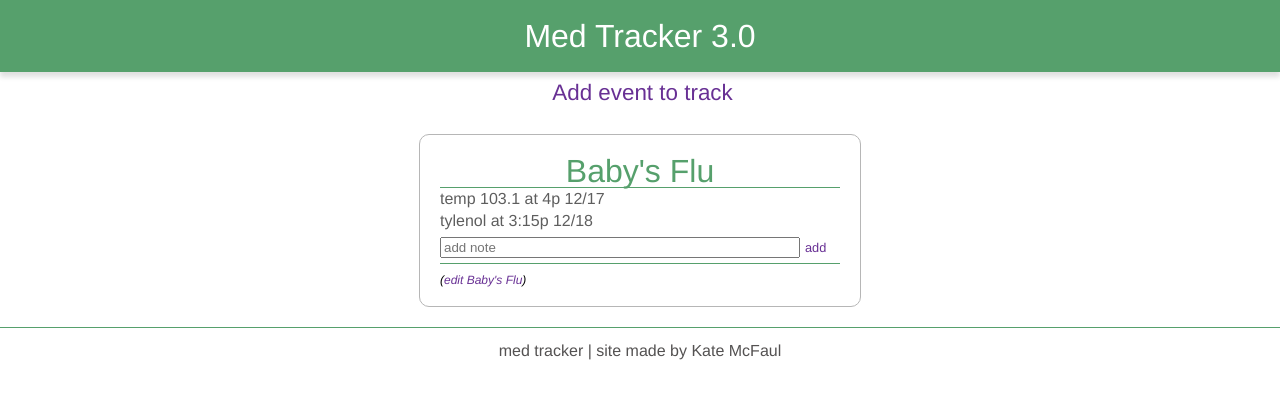
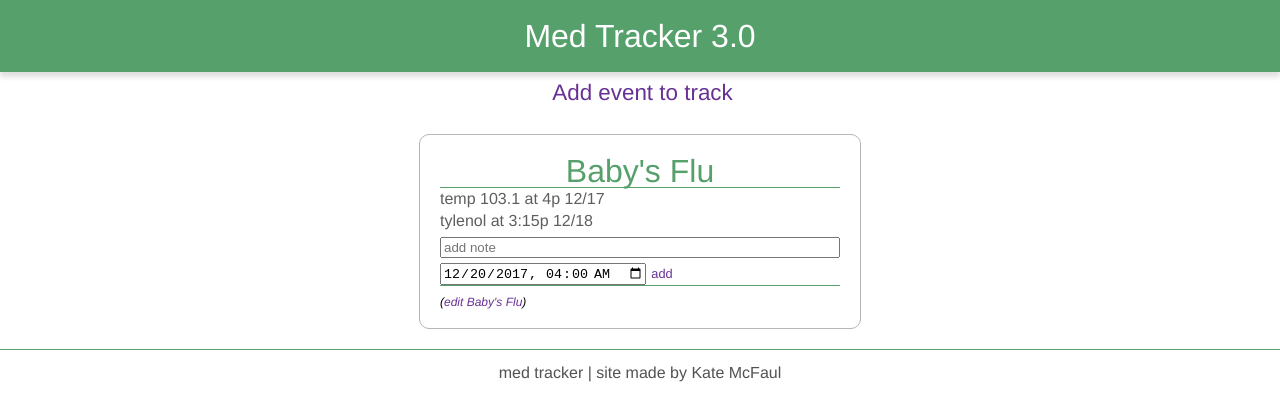
Before and after one commit to craftykate/med-tracker, a React (Create React App) app: page / in a window 1280 px wide. Shown: the top 420 px of the page. Built offline with nearby package versions, Linux system fonts and the light colour scheme.

Commit message:
Add date/time to record

```diff
--- a/src/Components/Illness/Illness.css
+++ b/src/Components/Illness/Illness.css
@@ -27,7 +27,7 @@
 
 .MedEvent input.addRecord {
   display: inline;
-  width: 90%;
+  width: 100%;
   margin: 5px 0;
   box-sizing: 0;
   box-sizing: border-box;
--- a/src/Components/IllnessDisplay/IllnessDisplay.js
+++ b/src/Components/IllnessDisplay/IllnessDisplay.js
@@ -5,6 +5,10 @@ import './IllnessDisplay.css';
 export class IllnessDisplay extends Component {
   state = {
     tempNewRecord: ''
+  }
+
+  componentDidMount() {
+    this.setDate();
   }
 
   updateTempNewRecord = (event) => {
@@ -18,6 +22,29 @@ export class IllnessDisplay extends Component {
     this.setState({
       tempNewRecord: ''
     })
+  }
+
+  setDate = () => {
+    const date = new Date();
+    let day = date.getDate();
+    let month = date.getMonth();
+    const year = date.getFullYear();
+    let hour = date.getHours();
+    let minute = date.getMinutes();
+
+    if (month < 10) month = "0" + month;
+    // add one to month since javascript starts at 0
+    month += 1;
+    if (day < 10) day = "0" + day;
+    if (hour < 10) hour = "0" + hour;
+    // round minutes down to last multiple of 5 for readability
+    minute = Math.floor(minute/5)*5;
+    if (minute < 10) minute = "0" + minute;
+    // put it all together
+    const today = year + "-" + month + "-" + day + "T" + hour + ":" + minute;
+    // add to date picker
+    const dateControl = document.querySelector('input[type="datetime-local"]');
+    dateControl.value = today;
   }
 
   // make date readable
@@ -56,14 +83,19 @@ export class IllnessDisplay extends Component {
         <h1>{this.props.illness.name}</h1>
         <ul className="records">
           {this.renderRecords()}
-          <li>
+          <li className="addRecordSpan">
             <input
               className="addRecord"
               value={this.state.tempNewRecord}
               onChange={this.updateTempNewRecord}
               placeholder="add note"
             />
-          <a onClick={this.saveNewRecord}>add</a>
+            <input
+              type="datetime-local"
+              name="recordDate"
+              className="recordDate"
+            />
+            <a onClick={this.saveNewRecord}>add</a>
           </li>
         </ul>
         <div className="editDelete">
```
